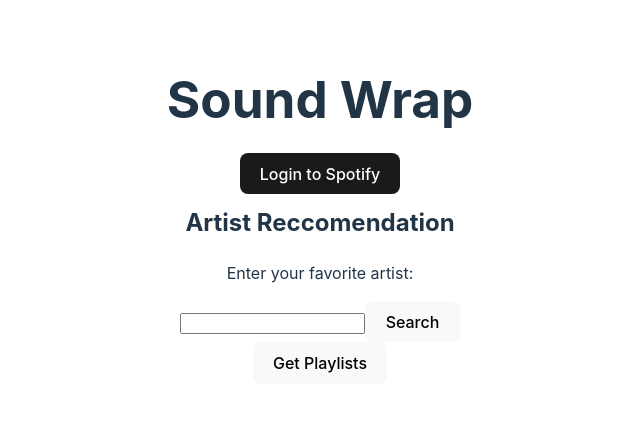
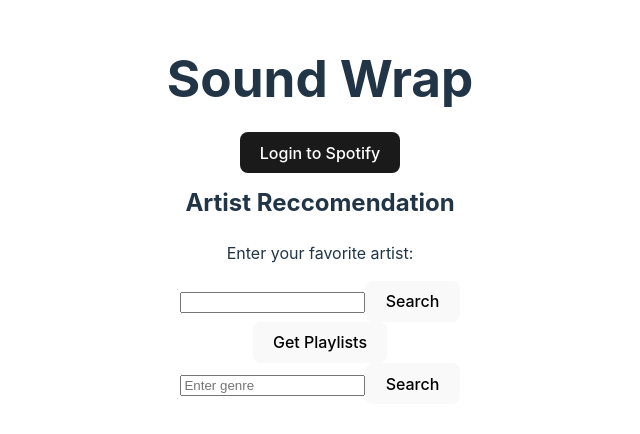
Before and after one commit to hayliepedersen/sound-wrap, a React (Vite) app: page / in a window 1280 px wide. Shown: the part 190-624 px from the top of the page, without its empty margins (320-960 px from the left). Built offline with nearby package versions, Linux system fonts and the light colour scheme.

Commit message:
fixed genre searching

```diff
--- a/src/components/Home.jsx
+++ b/src/components/Home.jsx
@@ -4,6 +4,8 @@
 
 function Home() {
   const [playlists, setPlaylists] = useState([]);
+  const [inputGenre, setInputGenre] = useState("");
+  const [genreMatches, setGenreMatches] = useState([]);
 
   // Get all of the user's playlists
   const getPlaylists = async () => {
@@ -23,25 +25,7 @@
     }
   };
 
-  // Get a specific playlist from an array of playlist
-  const getPlaylist = async (playlistId) => {
-    const token = window.localStorage.getItem("token")
-
-    try {
-      const { data } = await axios.get(`https://api.spotify.com/v1/playlists/${playlistId}`, {
-        headers: {
-          Authorization: `Bearer ${token}`
-        }
-      })
-
-      console.log(data)
-
-    } catch (error) {
-      console.error("Error fetching playlist details:", error)
-    }
-  }
-
-  // Get all tracks from a specific playlist
+  // Gets all tracks from the playlist you are on
   const getPlaylistTracks = async (playlistId) => {
     const token = window.localStorage.getItem("token");
 
@@ -59,22 +43,99 @@
     }
   };
 
+  // Fetches the data for an artist, to be used for genre matching
+  const getArtistDetails = async (artistId) => {
+    const token = window.localStorage.getItem("token");
+
+    try {
+        const { data } = await axios.get(`https://api.spotify.com/v1/artists/${artistId}`, {
+            headers: {
+                Authorization: `Bearer ${token}`,
+            }
+        });
+
+        return data;
+
+    } catch (error) {
+        console.error("Error fetching artist details");
+        return null;
+    }
+};
+
+// ---------------- Need to fix from here ---------------
+
+// Need to handle inputting a genre
+const searchPlaylistsForArtistGenres = async (inputGenre) => {
+    const playlists = await getPlaylists();
+    // Initializing an empty array
+    const genreMatches = [];
+
+    // For every playlist in playlists get the tracks using the playlist id
+    for (const playlist in playlists) {
+        const tracks = await getPlaylistTracks(playlist.id);
+        console.log(tracks)
+
+        // For every track in the playlist
+        for (const track in tracks) {
+            const artistId = track.track.artists[0].id; // Assuming the first artist is the one you need
+            const artist = await getArtistDetails(artistId);
+
+            if (artist && artist.genres) {
+                // Check if any genre matches the input genre
+                if (artist.genres.some(genre => genre.toLowerCase().includes(inputGenre.toLowerCase()))) {
+                    genreMatches.push({
+                        playlist: playlist.name,
+                        track: track.track.name,
+                        artist: artist.name,
+                        genres: artist.genres
+                    });
+                }
+            }
+        }
+    }
+
+    console.log("Genre Matches:", genreMatches);
+};
+
   // Update the arrays of playlists
   useEffect(() => {
     if (playlists.length > 0) {
+      console.log(playlists)
+      // Eventually this will be the playlistID of the playlist with the most amount of tracks
+      // by artists with the inputted genre
       const playlistId = playlists[0].id;
-      getPlaylist(playlistId);
+      // This then returns the tracks of that playlist
       getPlaylistTracks(playlistId);
     }
   }, [playlists]);
+
+  useEffect(() => {
+    if (genreMatches.length > 0) {
+      console.log(genreMatches)
+    }
+  }, [genreMatches]);
+
+  // ------------------- to here --------------------
 
   return (
     <>
       <div className="Home">
         < Artists/>
+
         {/*Currently only returns playlists to console*/}
         <form onSubmit={getPlaylists} id="getPlaylists">
           <button type={"submit"}>Get Playlists</button>
+        </form>
+
+        {/*This will run the function using the inputted text*/}
+        <form onSubmit={searchPlaylistsForArtistGenres}>
+            <input
+                type="text"
+                placeholder="Enter genre"
+                value={inputGenre}
+                onChange={(e) => setInputGenre(e.target.value)}
+            />
+            <button type="submit">Search</button>
         </form>
       </div>
     </>
```
